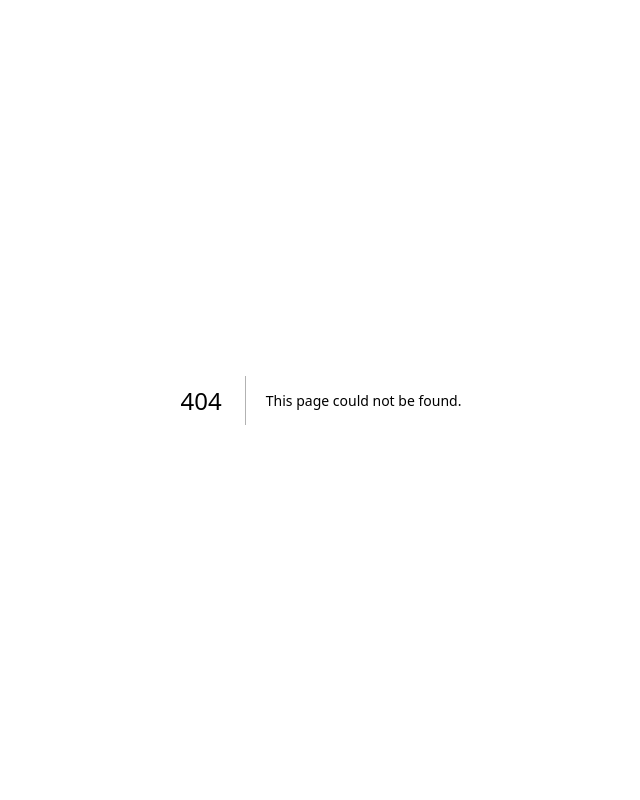
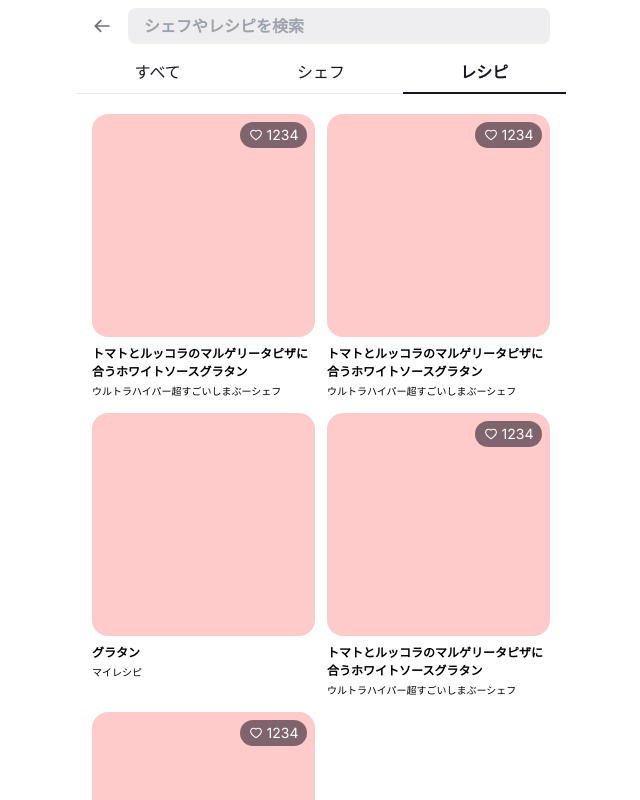
Before and after one commit to qin-team-recipe/03-recipe-app, a Next.js app: page /search/recipe in a window 1280 px wide. Before the commit this address had no page. Shown: the top 800 px of the page, without its empty margins (319-959 px from the left). Built offline with nearby package versions, Linux system fonts and the light colour scheme.

Commit message:
💄 検索画面のレシピタブ

```diff
--- /dev/null
+++ b/src/app/_components/search-box/index.tsx
@@ -0,0 +1 @@
+export { SearchBox } from '@/app/_components/search-box/search-box';
--- /dev/null
+++ b/src/app/_components/search-box/search-box.tsx
@@ -0,0 +1,70 @@
+'use client';
+
+import {
+  ReadonlyURLSearchParams,
+  usePathname,
+  useRouter,
+  useSearchParams,
+} from 'next/navigation';
+import { FC, FormEvent, useState } from 'react';
+import { RxCross2 } from 'react-icons/rx';
+
+const createUrl = (
+  pathname: string,
+  params: URLSearchParams | ReadonlyURLSearchParams
+) => {
+  const paramsString = params.toString();
+  const queryString = `${paramsString.length ? '?' : ''}${paramsString}`;
+
+  return `${pathname}${queryString}`;
+};
+
+export const SearchBox: FC = () => {
+  const router = useRouter();
+  const searchParams = useSearchParams();
+  const path = usePathname();
+  const [text, setText] = useState('');
+
+  const handleSubmit = (e: FormEvent<HTMLFormElement>) => {
+    e.preventDefault();
+
+    const value = e.target as HTMLFormElement;
+    const search = value.search as HTMLInputElement;
+    setText(search.value);
+    const newParams = new URLSearchParams(searchParams.toString());
+
+    if (search.value) {
+      newParams.set('q', search.value);
+    } else {
+      newParams.delete('q');
+    }
+
+    router.push(createUrl(path, newParams));
+  };
+
+  return (
+    <form
+      onSubmit={handleSubmit}
+      className='flex h-full flex-1 items-center rounded-lg bg-[#EEEDEF]
+        pl-4 pr-1 focus-within:ring-2 focus-within:ring-inset focus-within:ring-gray-300'
+    >
+      <input
+        type='text'
+        name='search'
+        className='flex-1 bg-[#EEEDEF] font-bold outline-none '
+        placeholder='シェフやレシピを検索'
+        autoComplete='off'
+        onChange={(e) => setText(e.target.value)}
+        // value={text}
+      />
+      {text !== '' && (
+        <button
+          onClick={() => setText('')}
+          className='grid w-8 place-items-center'
+        >
+          <RxCross2 size='1.25rem' />
+        </button>
+      )}
+    </form>
+  );
+};
--- /dev/null
+++ b/src/app/search/layout.tsx
@@ -0,0 +1,36 @@
+import { BiArrowBack } from 'react-icons/bi';
+
+import { SearchBox } from '@/app/_components/search-box';
+import { Tabs } from '@/app/_components/tabs';
+
+type Props = {
+  children: React.ReactNode;
+};
+
+const tabs = [
+  {
+    path: `/search`,
+    tabText: 'すべて',
+  },
+  {
+    path: `/search/chef`,
+    tabText: 'シェフ',
+  },
+  {
+    path: `/search/recipe`,
+    tabText: 'レシピ',
+  },
+];
+
+export default function Layout({ children }: Props) {
+  return (
+    <main className='mx-auto flex max-w-[490px] flex-col gap-y-2 pt-2'>
+      <div className='flex h-9 items-center gap-x-4 px-4'>
+        <BiArrowBack size='1.25rem' color='#6F6E77' />
+        <SearchBox />
+      </div>
+      <Tabs tabs={tabs} />
+      <div className='flex flex-wrap gap-x-3 gap-y-4 px-4 pt-3'>{children}</div>
+    </main>
+  );
+}
--- /dev/null
+++ b/src/app/search/recipe/page.tsx
@@ -0,0 +1,78 @@
+import Link from 'next/link';
+import { AiOutlineHeart } from 'react-icons/ai';
+
+type RecipeList = {
+  id: string;
+  img: string;
+  title: string;
+  chef: string;
+  like: number;
+};
+
+const recipeList: RecipeList[] = [
+  {
+    id: '1',
+    img: '',
+    title: 'トマトとルッコラのマルゲリータピザに合うホワイトソースグラタン',
+    chef: 'ウルトラハイパー超すごいしまぶーシェフ',
+    like: 1234,
+  },
+  {
+    id: '2',
+    img: '',
+    title: 'トマトとルッコラのマルゲリータピザに合うホワイトソースグラタン',
+    chef: 'ウルトラハイパー超すごいしまぶーシェフ',
+    like: 1234,
+  },
+  {
+    id: '3',
+    img: '',
+    title: 'グラタン',
+    chef: 'マイレシピ',
+    like: 0,
+  },
+  {
+    id: '4',
+    img: '',
+    title: 'トマトとルッコラのマルゲリータピザに合うホワイトソースグラタン',
+    chef: 'ウルトラハイパー超すごいしまぶーシェフ',
+    like: 1234,
+  },
+  {
+    id: '5',
+    img: '',
+    title: 'トマトとルッコラのマルゲリータピザに合うホワイトソースグラタン',
+    chef: 'ウルトラハイパー超すごいしまぶーシェフ',
+    like: 1234,
+  },
+];
+
+export default async function SearchRecipe() {
+  return (
+    <>
+      {recipeList.map((item) => (
+        <Link
+          href={`/recipe/${item.id}`}
+          key={item.id}
+          className='w-[calc(50%_-_6px)] '
+        >
+          <div className='relative aspect-square rounded-2xl bg-red-200'>
+            {/* imgが入る */}
+            <div></div>
+            {/* マイレシピだったらライクは仕様上表示させない？ */}
+            {item.like !== 0 && (
+              <div className='absolute right-2 top-2 flex h-[26px] w-[67px] items-center justify-center gap-x-1 rounded-2xl bg-[#040013]/50'>
+                <AiOutlineHeart size='14px' color='white' />
+                <p className='text-sm text-white'>{item.like}</p>
+              </div>
+            )}
+          </div>
+          <p className='pt-2 text-xs font-bold leading-[18px] line-clamp-2'>
+            {item.title}
+          </p>
+          <p className='truncate pt-1 text-[10px] leading-3'>{item.chef}</p>
+        </Link>
+      ))}
+    </>
+  );
+}
```
